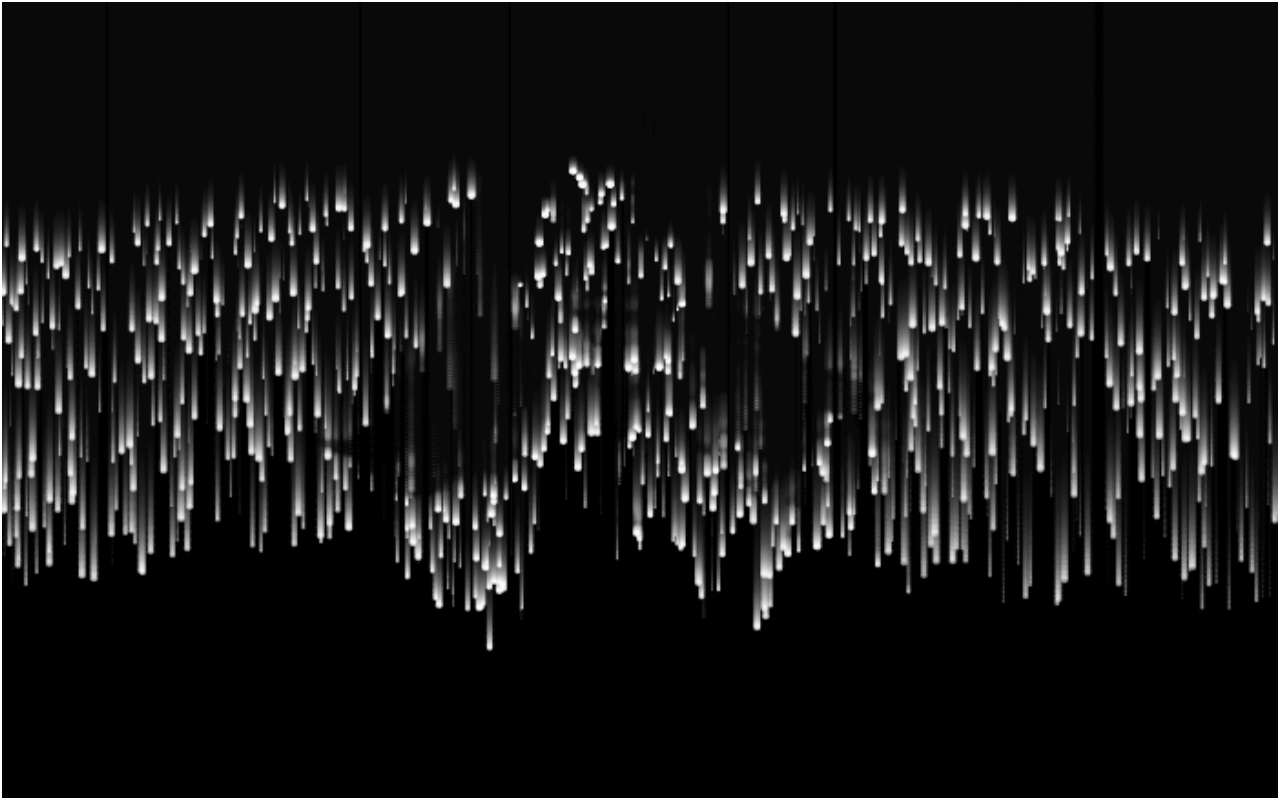
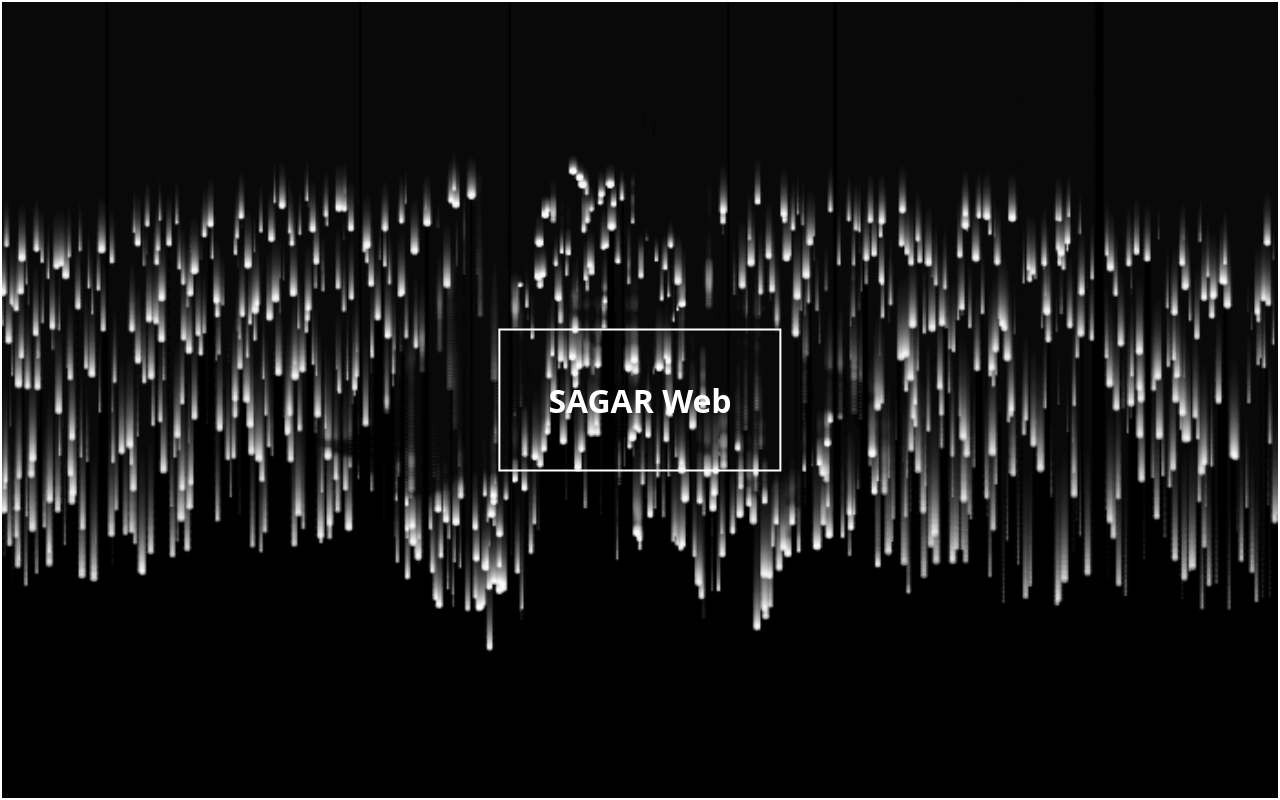
Before and after one commit to Sagarxm/sagarxm.github.io, a plain HTML site: page index.html in a window 1280 px wide. Drawn offline with Linux system fonts and the light colour scheme.

Commit message:
Update style.css

```diff
--- a/style.css
+++ b/style.css
@@ -16,9 +16,14 @@
 }
 h1{
 
-    position :absolute;
-    top:50%;
-    left:50%;
-   transform:translate(-50%,-50%);
-    color:whitesmoke;
+    position: absolute;
+    top: 50%;
+    left: 50%;
+    transform: translate(-50%,-50%);
+    color: #FFF;
+    z-index: 1;
+    font-family: system-ui;
+    background: transparent;
+    border: 2px solid white;
+    padding: 3pc;
 }
```
